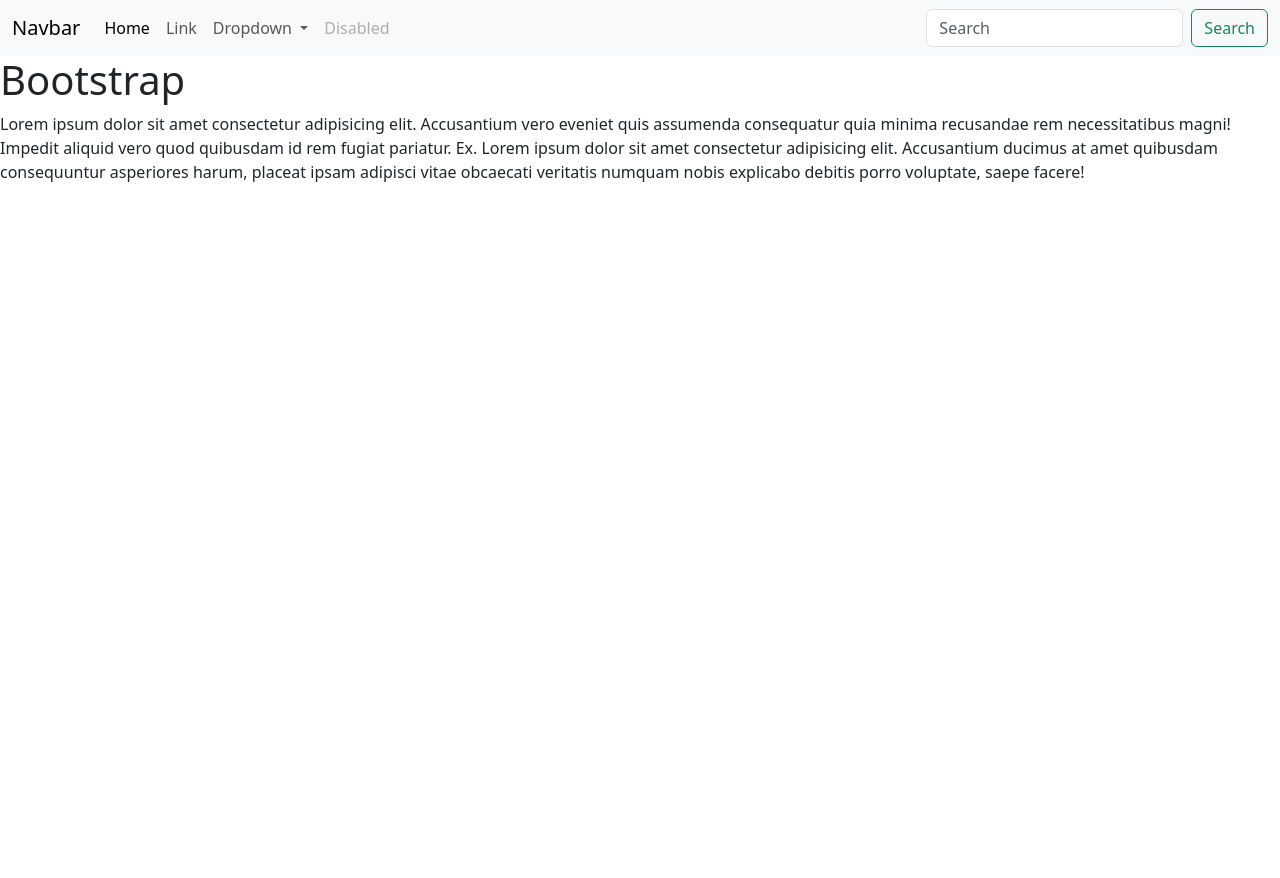
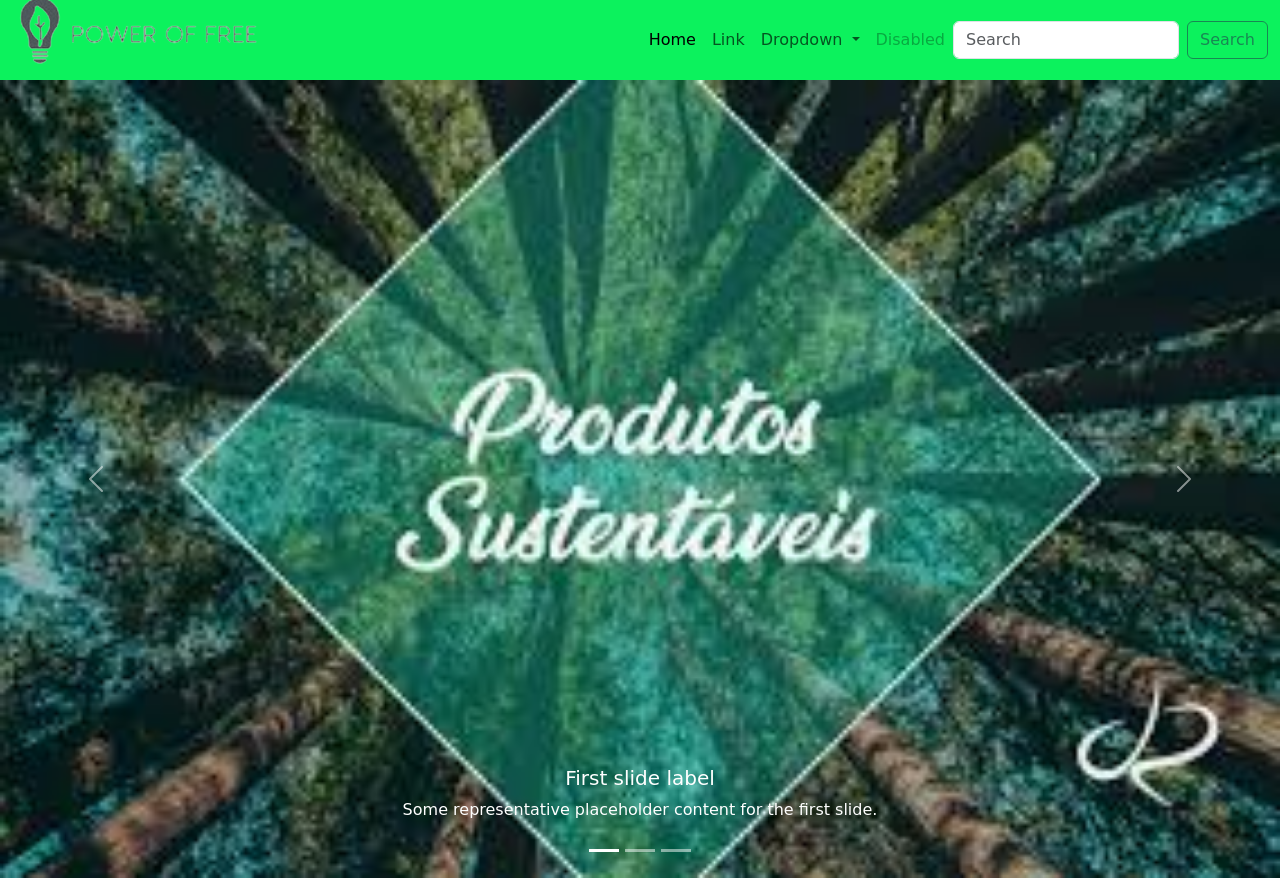
Before and after one commit to abratreus/Projeto-Loja-Virtual-de-Produtos-Sustentaveis, a plain HTML site: page Pagina Home/index.html in a window 1280 px wide. Before the commit the page ends 800 px from the top, so only its background shows below. Drawn offline with Linux system fonts and the light colour scheme.

Commit message:
Nav anf header with carrossel
fiz a nav com a logo e o header com carrossel

```diff
--- a/Pagina Home/css/style.css
+++ b/Pagina Home/css/style.css
@@ -0,0 +1,20 @@
+/* classe geral */
+* {
+    margin: 0;
+    padding: 0;
+    font-family: cursive;
+}
+/* Variaveis das Cores */
+:root {
+    --color: #034159;
+    --color0: #025951;
+    --color1: #02735E;
+    --color2: #038C3E;
+    --color3: #0CF25D;;
+}
+/* Barra de Navegação */
+nav {
+    background-color: #0CF25D;
+    max-height: 10vh;
+}
+/* logo */
--- a/Pagina Home/index.html
+++ b/Pagina Home/index.html
@@ -1,5 +1,6 @@
 <!DOCTYPE html>
 <html lang="pt-br">
+
 <head>
   <meta charset="UTF-8">
   <meta http-equiv="X-UA-Compatible" content="IE=edge">
@@ -8,15 +9,23 @@
   <link rel="stylesheet" href="css/bootstrap.min.css">
   <link rel="stylesheet" href="css/style.css">
 </head>
+
 <body>
-    <nav class="navbar navbar-expand-lg bg-body-tertiary">
-        <div class="container-fluid">
-          <a class="navbar-brand" href="#">Navbar</a>
-          <button class="navbar-toggler" type="button" data-bs-toggle="collapse" data-bs-target="#navbarSupportedContent" aria-controls="navbarSupportedContent" aria-expanded="false" aria-label="Toggle navigation">
+  <!-- Navegação -->
+  <nav class="navbar navbar-expand-lg">
+    <div class="container-fluid ">
+      <!-- logo -->
+      <a class="navbar-brand" href="#">
+        <figure class="">
+          <img src="./css/image/logo_projeto-removebg-preview-removebg-preview.png" alt="logo-lampada" class="w-50">
+        </figure>
+      </a>
+      <button class="navbar-toggler" type="button" data-bs-toggle="collapse" data-bs-target="#navbarSupportedContent"
+        aria-controls="navbarSupportedContent" aria-expanded="false" aria-label="Toggle navigation">
         <span class="navbar-toggler-icon"></span>
       </button>
       <div class="collapse navbar-collapse" id="navbarSupportedContent">
-            <ul class="navbar-nav me-auto mb-2 mb-lg-0">
+        <ul class="navbar-nav ms-auto mb-2 mb-lg-0">
           <li class="nav-item">
             <a class="nav-link active" aria-current="page" href="#">Home</a>
           </li>
@@ -30,7 +39,9 @@
             <ul class="dropdown-menu">
               <li><a class="dropdown-item" href="#">Action</a></li>
               <li><a class="dropdown-item" href="#">Another action</a></li>
-                  <li><hr class="dropdown-divider"></li>
+              <li>
+                <hr class="dropdown-divider">
+              </li>
               <li><a class="dropdown-item" href="#">Something else here</a></li>
             </ul>
           </li>
@@ -45,27 +56,50 @@
       </div>
     </div>
   </nav>
-
-
-
-
-
-    <h1>Bootstrap</h1>
-
-
-    <p>Lorem ipsum dolor sit amet consectetur adipisicing elit.
-    Accusantium vero eveniet quis assumenda
-    consequatur quia minima recusandae rem necessitatibus
-    magni! Impedit aliquid vero quod quibusdam id rem fugiat pariatur. Ex. Lorem ipsum dolor sit amet consectetur adipisicing elit.
-    Accusantium ducimus at amet quibusdam consequuntur asperiores harum,
-    placeat ipsam adipisci vitae obcaecati veritatis numquam nobis explicabo debitis porro voluptate, saepe facere!</p>
-
-
-
-
-
+  <!-- header -->
+  <header>
+    <div id="carouselExampleCaptions" class="carousel slide">
+      <div class="carousel-indicators">
+        <button type="button" data-bs-target="#carouselExampleCaptions" data-bs-slide-to="0" class="active" aria-current="true" aria-label="Slide 1"></button>
+        <button type="button" data-bs-target="#carouselExampleCaptions" data-bs-slide-to="1" aria-label="Slide 2"></button>
+        <button type="button" data-bs-target="#carouselExampleCaptions" data-bs-slide-to="2" aria-label="Slide 3"></button>
+      </div>
+      <div class="carousel-inner">
+        <div class="carousel-item active">
+          <img src="./css/image/Produtos sustentaveis.jfif" class="d-block w-100" alt="...">
+          <div class="carousel-caption d-none d-md-block">
+            <h5>First slide label</h5>
+            <p>Some representative placeholder content for the first slide.</p>
+          </div>
+        </div>
+        <div class="carousel-item">
+          <img src="..." class="d-block w-100" alt="...">
+          <div class="carousel-caption d-none d-md-block">
+            <h5>Second slide label</h5>
+            <p>Some representative placeholder content for the second slide.</p>
+          </div>
+        </div>
+        <div class="carousel-item">
+          <img src="..." class="d-block w-100" alt="...">
+          <div class="carousel-caption d-none d-md-block">
+            <h5>Third slide label</h5>
+            <p>Some representative placeholder content for the third slide.</p>
+          </div>
+        </div>
+      </div>
+      <button class="carousel-control-prev" type="button" data-bs-target="#carouselExampleCaptions" data-bs-slide="prev">
+        <span class="carousel-control-prev-icon" aria-hidden="true"></span>
+        <span class="visually-hidden">Previous</span>
+      </button>
+      <button class="carousel-control-next" type="button" data-bs-target="#carouselExampleCaptions" data-bs-slide="next">
+        <span class="carousel-control-next-icon" aria-hidden="true"></span>
+        <span class="visually-hidden">Next</span>
+      </button>
+    </div>
+  </header>
 
   <script src="js/bootstrap.bundle.min.js"></script>
   <script src="js/app.js"></script>
 </body>
+
 </html>
```
Also changed, not shown: Pagina Home/css/image/Lampada.png (added), Pagina Home/css/image/Power of free.png (added), Pagina Home/css/image/Produtos sustentaveis.jfif (added), Pagina Home/css/image/logo projeto.png (added), Pagina Home/css/image/logo_projeto-removebg-preview-removebg-preview.png (added), Pagina Home/css/image/logo_projeto-removebg-preview.png (added). Lines whose indentation alone changed are shown as unchanged.
